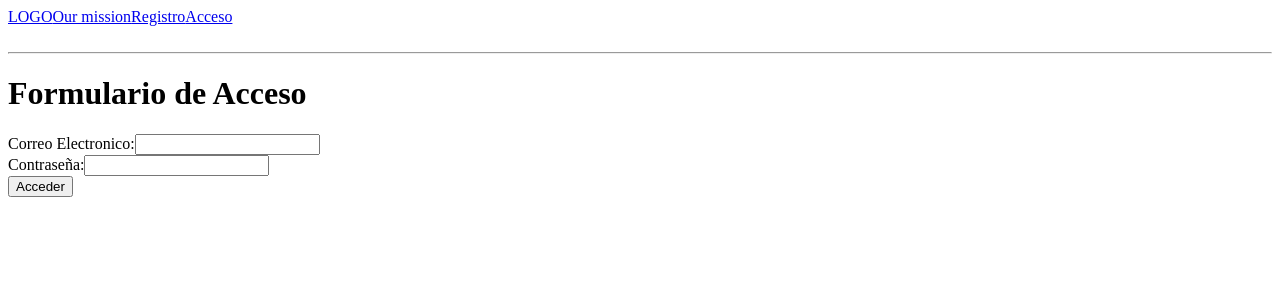
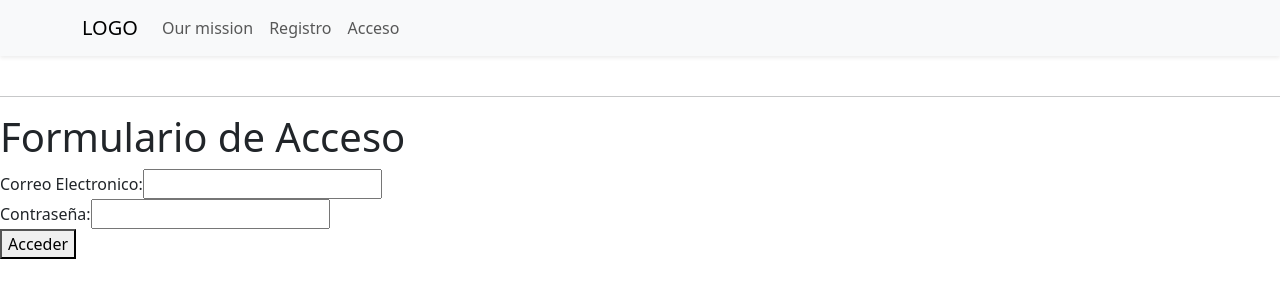
Before and after one commit to emxgrz/komune_client, a React (Vite) app: page /login in a window 1280 px wide. Shown: the top 300 px of the page. Built offline with nearby package versions, Linux system fonts and the light colour scheme; no server answers.

Commit message:
un poco de estilo

```diff
--- a/index.html
+++ b/index.html
@@ -3,11 +3,14 @@
   <head>
     <meta charset="UTF-8" />
     <link rel="icon" type="image/svg+xml" href="/vite.svg" />
+    <link href="https://cdn.jsdelivr.net/npm/bootstrap@5.3.3/dist/css/bootstrap.min.css" rel="stylesheet" integrity="sha384-QWTKZyjpPEjISv5WaRU9OFeRpok6YctnYmDr5pNlyT2bRjXh0JMhjY6hW+ALEwIH" crossorigin="anonymous">
     <meta name="viewport" content="width=device-width, initial-scale=1.0" />
     <title>Komune</title>
   </head>
   <body>
     <div id="root"></div>
     <script type="module" src="/src/main.jsx"></script>
+    <script src="https://cdn.jsdelivr.net/npm/bootstrap@5.3.3/dist/js/bootstrap.bundle.min.js"></script>
+
   </body>
 </html>
--- a/package.json
+++ b/package.json
@@ -11,9 +11,11 @@
   },
   "dependencies": {
     "axios": "^1.7.7",
+    "bootstrap": "^5.3.3",
     "dotenv": "^16.4.5",
     "nodemon": "^3.1.7",
     "react": "^18.3.1",
+    "react-bootstrap": "^2.10.5",
     "react-dom": "^18.3.1",
     "react-router-dom": "^6.27.0"
   },
--- a/src/App.jsx
+++ b/src/App.jsx
@@ -2,7 +2,7 @@ import "./App.css";
 import { Routes, Route } from "react-router";
 import Private from "./components/auth/Private";
 
-import Navbar from "./components/Navbar"
+import NavbarNew from "./components/Navbar"
 
 
 import EnterPage from "./pages/EnterPage";
@@ -30,7 +30,7 @@ function App() {
 
   return (
     <div>
-      <Navbar />
+      <NavbarNew />
 
       <br />
       <hr />
--- a/src/components/Navbar.jsx
+++ b/src/components/Navbar.jsx
@@ -3,8 +3,10 @@ import { Link, useNavigate, useParams } from "react-router-dom";
 import { AuthContext } from "../context/auth.context";
 import { spread } from "axios";
 import OurMission from "../pages/OurMission";
+import { Navbar, Nav, Container } from "react-bootstrap";
 
-function Navbar() {
+
+function NavbarNew() {
 
   const navigate = useNavigate()
   const { isLoggedIn, loggedUserId, authenticateUser } = useContext(AuthContext)
@@ -28,25 +30,26 @@ function Navbar() {
   }
 
   return (
-    <nav>
-      <Link to="/">LOGO</Link>
-      { !isLoggedIn && <Link to="/our-mission">Our mission</Link> }
+    <Navbar bg="light" expand="lg" className="shadow-sm">
+      <Container>
+        <Navbar.Brand as={Link} to="/">LOGO</Navbar.Brand>
+        <Navbar.Toggle aria-controls="basic-navbar-nav" />
+        <Navbar.Collapse id="basic-navbar-nav">
+          <Nav className="me-auto">
+            {!isLoggedIn && <Nav.Link as={Link} to="/our-mission">Our mission</Nav.Link>}
+            {!isLoggedIn && <Nav.Link as={Link} to="/signup">Registro</Nav.Link>}
+            {!isLoggedIn && <Nav.Link as={Link} to="/login">Acceso</Nav.Link>}
 
-      { !isLoggedIn && <Link to="/signup">Registro</Link> }
-      { !isLoggedIn && <Link to="/login">Acceso</Link> }
-
-      { isLoggedIn &&<Link to={`/home`}>Home</Link> }
-      { isLoggedIn &&<Link to={`/search`}>search</Link> }
-      { isLoggedIn &&<Link to={`/my-transactions`}>transactions</Link> }
-
-      { isLoggedIn &&<Link to={`/my-page/${loggedUserId}`}>Mi perfil</Link> }
-
-      { isLoggedIn &&<Link onClick={handleLogout}>Cerrar sesión</Link> }
-      { isLoggedIn &&<Link to="/search">Search work</Link> }
-
-
-    </nav>
+            {isLoggedIn && <Nav.Link as={Link} to={`/home`}>Home</Nav.Link>}
+            {isLoggedIn && <Nav.Link as={Link} to={`/search`}>Search</Nav.Link>}
+            {isLoggedIn && <Nav.Link as={Link} to={`/my-transactions`}>Transactions</Nav.Link>}
+            {isLoggedIn && <Nav.Link as={Link} to={`/my-page/${loggedUserId}`}>Mi perfil</Nav.Link>}
+            {isLoggedIn && <Nav.Link onClick={handleLogout}>Cerrar sesión</Nav.Link>}
+          </Nav>
+        </Navbar.Collapse>
+      </Container>
+    </Navbar>
   );
 }
 
-export default Navbar;
+export default NavbarNew;
--- a/src/pages/UserDetails.jsx
+++ b/src/pages/UserDetails.jsx
@@ -2,6 +2,8 @@ import React, { useContext, useEffect, useState } from 'react';
 import { useParams } from 'react-router-dom';
 import service from '../services/config.js';
 import { AuthContext } from "../context/auth.context.jsx"
+import { Container, Card, ListGroup, Spinner } from 'react-bootstrap';
+
 
 function UserDetails() {
   const [user, setUser] = useState(null);
@@ -48,17 +50,20 @@ function UserDetails() {
   }
 
   return (
-    <div>
+    <Container className="mt-5">
       {user && (
-        <div>
-          <p>Email: {email}</p>
-          <p>Username: {username}</p>
-          {/* <p>Services: {work}</p>  */}
-
-        </div>
-    )}
-    </div>
-  )
+        <Card>
+          <Card.Header as="h5">Detalles del Usuario</Card.Header>
+          <ListGroup variant="flush">
+            <ListGroup.Item><strong>Email:</strong> {email}</ListGroup.Item>
+            <ListGroup.Item><strong>Username:</strong> {username}</ListGroup.Item>
+            {/* Puedes descomentar la siguiente línea si decides usar "work" */}
+            {/* <ListGroup.Item><strong>Services:</strong> {work}</ListGroup.Item> */}
+          </ListGroup>
+        </Card>
+      )}
+    </Container>
+  );
 }
 
 export default UserDetails
```
Also changed, not shown: 1 other file (tests, documents, lock files or other folders).
